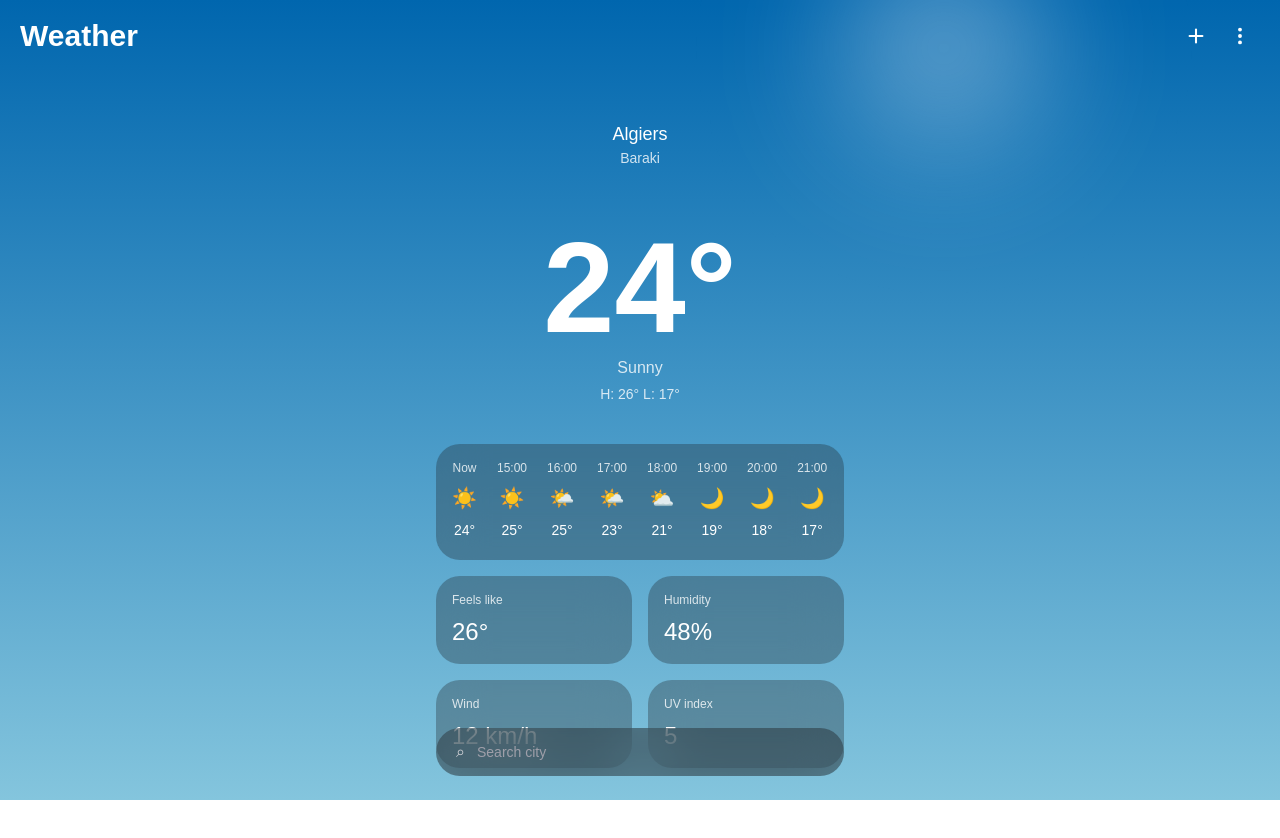
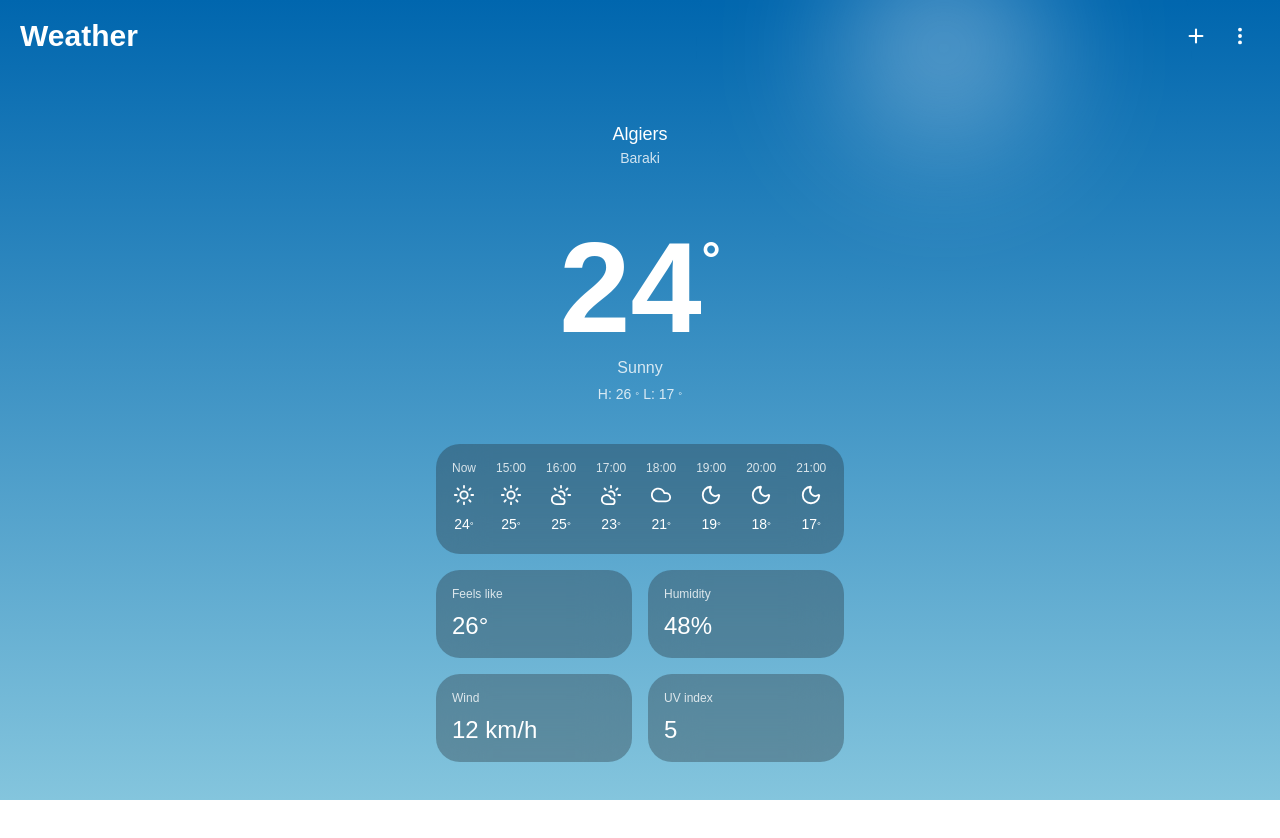
Before and after one commit to TheVamoraProject/VamoraWeather, a Next.js app in the folder web/: page / in a window 1280 px wide. Shown: the top 838 px of the page. Built offline with nearby package versions, Linux system fonts and the light colour scheme.

Commit message:
Refactor hourly forecast to use Lucide icons

```diff
--- a/web/components/main.tsx
+++ b/web/components/main.tsx
@@ -2,11 +2,12 @@
 
 import { useSkyTime } from "./SkyTime";
 import SkyBackground from "./Background";
+import { Sun, CloudSun, Cloud, Moon, type LucideIcon } from "lucide-react";
 
 interface HourForecast {
   time: string;
   temp: number;
-  icon: string;
+  Icon: LucideIcon;
 }
 
 interface ConditionStat {
@@ -15,14 +16,14 @@ interface ConditionStat {
 }
 
 const hourly: HourForecast[] = [
-  { time: "Now", temp: 24, icon: "☀️" },
-  { time: "15:00", temp: 25, icon: "☀️" },
-  { time: "16:00", temp: 25, icon: "🌤️" },
-  { time: "17:00", temp: 23, icon: "🌤️" },
-  { time: "18:00", temp: 21, icon: "⛅" },
-  { time: "19:00", temp: 19, icon: "🌙" },
-  { time: "20:00", temp: 18, icon: "🌙" },
-  { time: "21:00", temp: 17, icon: "🌙" },
+  { time: "Now", temp: 24, Icon: Sun },
+  { time: "15:00", temp: 25, Icon: Sun },
+  { time: "16:00", temp: 25, Icon: CloudSun },
+  { time: "17:00", temp: 23, Icon: CloudSun },
+  { time: "18:00", temp: 21, Icon: Cloud },
+  { time: "19:00", temp: 19, Icon: Moon },
+  { time: "20:00", temp: 18, Icon: Moon },
+  { time: "21:00", temp: 17, Icon: Moon },
 ];
 
 const conditions: ConditionStat[] = [
@@ -43,7 +44,7 @@ export default function WeatherApp() {
     <div className="relative min-h-screen w-full">
       <SkyBackground />
 
-      <main className="mx-auto flex min-h-screen w-full max-w-md flex-col px-5 pb-28 pt-12">
+      <main className="mx-auto flex min-h-screen w-full max-w-md flex-col px-5 pb-12 pt-12">
         {/* Location */}
         <div className="text-center">
           <h1 className={`text-lg font-medium ${textPrimary}`}>Algiers</h1>
@@ -52,14 +53,14 @@ export default function WeatherApp() {
 
         {/* Current conditions hero */}
         <div className="mt-10 flex flex-col items-center">
-          <span className={`mt-4 text-9xl font-bold ${textPrimary}`}>
-            24°
+          <span className={`mt-4 flex items-start text-9xl font-bold ${textPrimary}`}>
+            24<span className="mt-3 text-5xl">°</span>
           </span>
           <span className={`mt-1 text-base ${textSecondary}`}>
             {isNight ? "Clear night" : "Sunny"}
           </span>
-          <span className={`mt-1 text-sm ${textSecondary}`}>
-            H: 26° L: 17°
+          <span className={`mt-1 flex items-baseline gap-1 text-sm ${textSecondary}`}>
+            H: 26<span className="text-[0.7em]">°</span> L: 17<span className="text-[0.7em]">°</span>
           </span>
         </div>
 
@@ -72,9 +73,9 @@ export default function WeatherApp() {
                 className="flex flex-shrink-0 flex-col items-center gap-2"
               >
                 <span className={`text-xs ${textSecondary}`}>{h.time}</span>
-                <span className="text-xl">{h.icon}</span>
-                <span className={`text-sm font-medium ${textPrimary}`}>
-                  {h.temp}°
+                <h.Icon className={textPrimary} size={22} strokeWidth={2} />
+                <span className={`flex items-baseline text-sm font-medium ${textPrimary}`}>
+                  {h.temp}<span className="text-[0.7em]">°</span>
                 </span>
               </div>
             ))}
@@ -95,18 +96,6 @@ export default function WeatherApp() {
             </div>
           ))}
         </section>
-
-        {/* Floating bottom search bar — Vamora pattern */}
-        <div className="fixed bottom-6 left-1/2 w-full max-w-md -translate-x-1/2 px-5">
-          <div className="flex items-center gap-3 rounded-full bg-zinc-900/40 px-5 py-3 backdrop-blur-xl">
-            <span className="text-zinc-300">⌕</span>
-            <input
-              type="text"
-              placeholder="Search city"
-              className="flex-1 bg-transparent text-sm text-white placeholder:text-zinc-400 focus:outline-none"
-            />
-          </div>
-        </div>
       </main>
     </div>
   );
```
